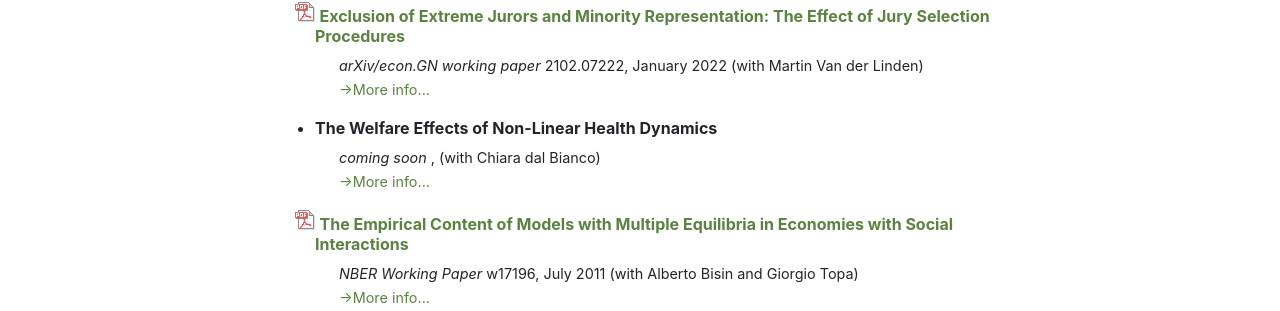
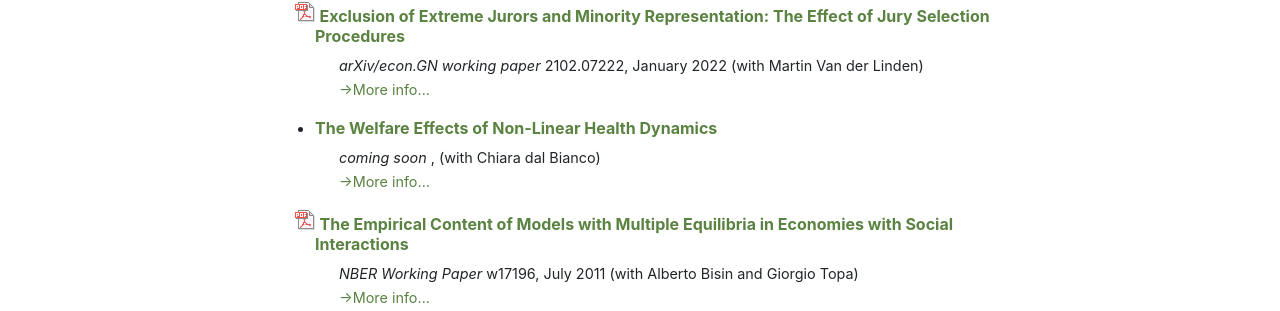
Before and after one commit to andreamoro-git/andreamoro-git.github.io, a Jekyll site: the page built from index.md, in a window 1280 px wide. Shown: the part 530-841 px from the top of the page. Built offline with Jekyll 4.4.1, drawn with Linux system fonts in a browser that asks for light colours; our own code applies the rules of GitHub Pages for plain Markdown files.

Commit message:
Update scrolling-nav.css

```diff
--- a/css/scrolling-nav.css
+++ b/css/scrolling-nav.css
@@ -83,6 +83,10 @@ li.post {
   font-weight: bold
 }
 
+span.paper {
+	color: #5a8241
+}
+
 .info::before, .acc_trigger::before {
   content: "\2192 "
 }
```
